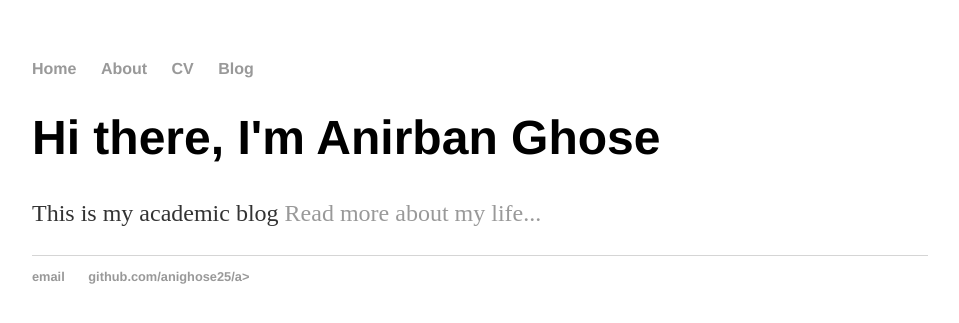
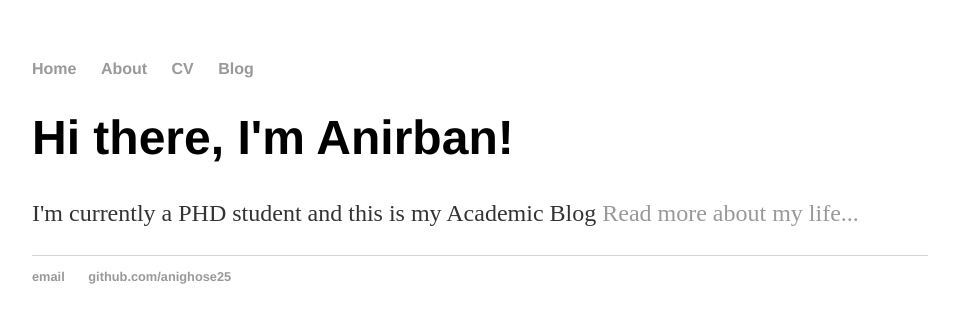
Before and after one commit to anighose25/anighose25.github.io, a Jekyll site: the page built from index.html, in a window 1280 px wide. Shown: the top 323 px of the page, without its empty margins (160-1119 px from the left). Built offline with Jekyll 4.4.1, drawn with Linux system fonts in a browser that asks for light colours.

Commit message:
Update index.html

```diff
--- a/index.html
+++ b/index.html
@@ -1,30 +1,8 @@
-<!DOCTYPE html>
-<html>
-	<head>
-		<title>Academic Blog</title>
-		<!-- link to main stylesheet -->
-		<link rel="stylesheet" type="text/css" href="/css/main.css">
-	</head>
-	<body>
-		<nav>
-    		<ul>
-        		<li><a href="/">Home</a></li>
-	        	<li><a href="/about">About</a></li>
-        		<li><a href="/cv">CV</a></li>
-        		<li><a href="/blog">Blog</a></li>
-    		</ul>
-		</nav>
-		<div class="container">
-    		<div class="blurb">
-        		<h1>Hi there, I'm Anirban Ghose</h1>
-				<p>This is my academic blog <a href="/about">Read more about my life...</a></p>
-    		</div><!-- /.blurb -->
-		</div><!-- /.container -->
-		<footer>
-    		<ul>
-        		<li><a href="mailto:anighose25@gmail.com">email</a></li>
-        		<li><a href="https://github.com/anighose25">github.com/anighose25/a></li>
-			</ul>
-		</footer>
-	</body>
-</html>
+---
+layout: default
+title: Academic Blog
+---
+<div class="blurb">
+	<h1>Hi there, I'm Anirban!</h1>
+	<p>I'm currently a PHD student and this is my Academic Blog <a href="/about">Read more about my life...</a></p>
+</div><!-- /.blurb -->
```
